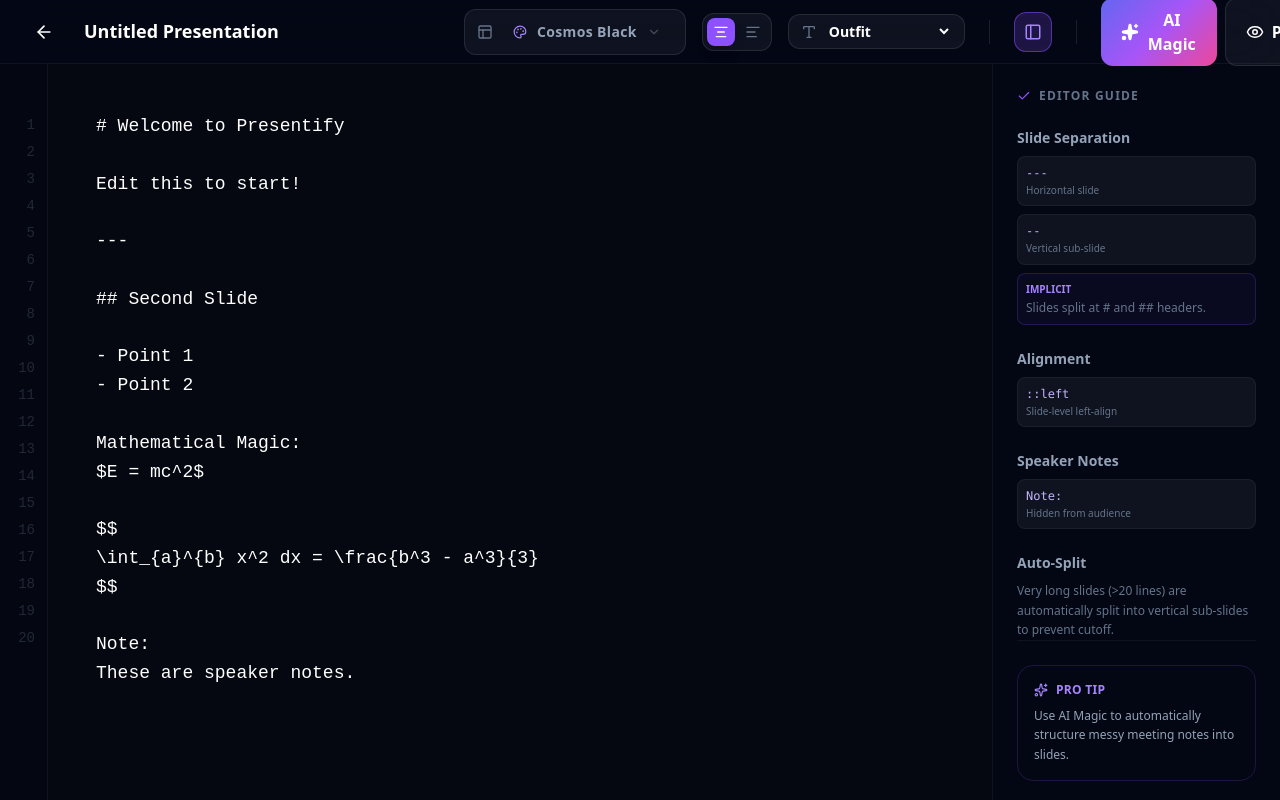
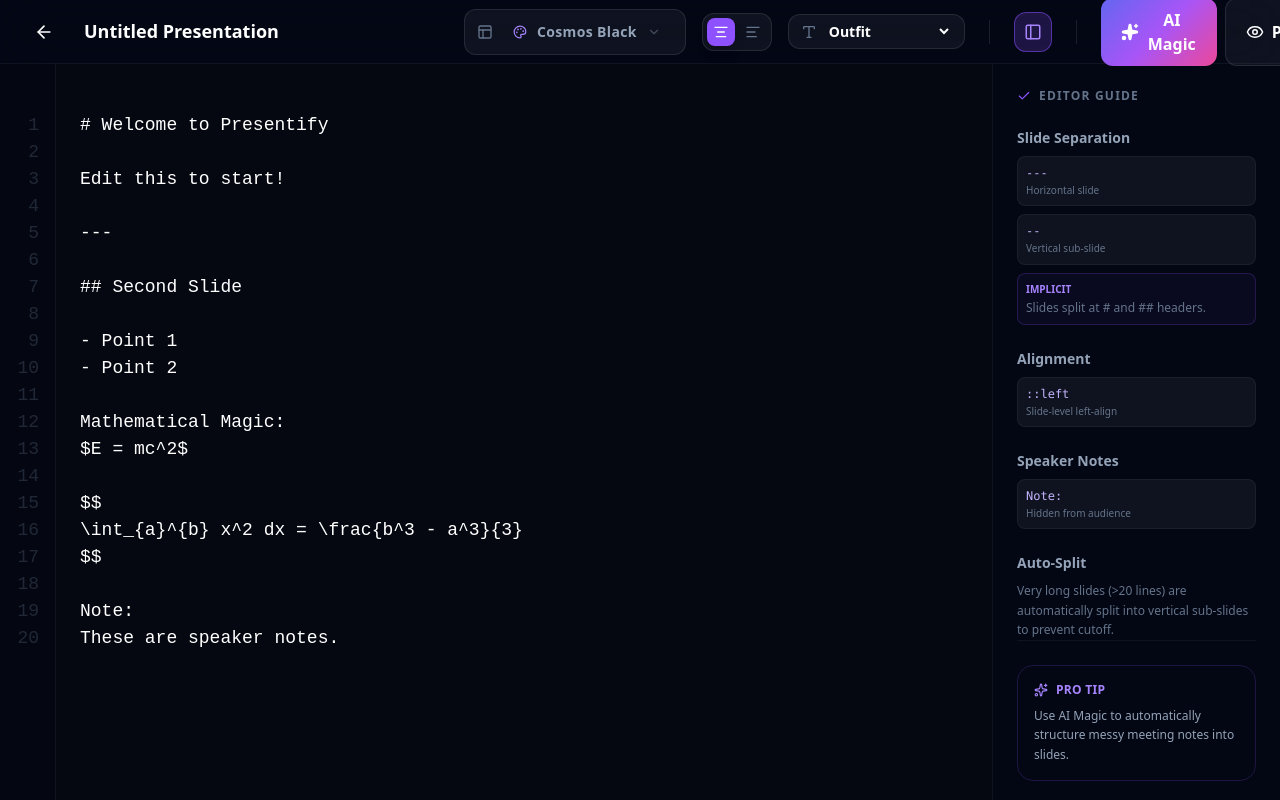
Before and after one commit to AlstonTang/presentify, a React (Vite) app: page / in a window 1280 px wide. Both pictures are taken after a click on the button "New Slide Deck". Shown: the top 800 px of the page. Built offline with nearby package versions, Linux system fonts and the light colour scheme.

Commit message:
Corrected line spacing

```diff
--- a/src/components/Dashboard.tsx
+++ b/src/components/Dashboard.tsx
@@ -24,7 +24,9 @@ export const Dashboard: React.FC<DashboardProps> = ({ onSelect, onCreate, onPlay
 
     const filteredPresentations = presentations.filter(p =>
         p.title.toLowerCase().includes(searchQuery.toLowerCase())
-    );
+    ).sort((p, q) =>
+		q.updatedAt - p.updatedAt
+	);
 
     const handleDeleteClick = (e: React.MouseEvent, id: string) => {
         e.stopPropagation();
--- a/src/components/Editor.tsx
+++ b/src/components/Editor.tsx
@@ -182,13 +182,14 @@ export const Editor: React.FC<EditorProps> = ({ presentation, onSave, onBack, on
                 {/* Sidebar Gutter / Line Numbers */}
                 <div
                     ref={gutterRef}
-                    className="w-12 bg-slate-950/20 border-r border-white/5 flex-none pt-[48px] pb-12 overflow-hidden select-none"
+                    className="w-14 bg-slate-950/20 border-r border-white/5 flex-none pt-12 pb-12 overflow-hidden select-none"
                     style={{ fontFamily: 'JetBrains Mono, monospace' }}
                 >
                     {Array.from({ length: lineCount }).map((_, i) => (
                         <div
                             key={i}
-                            className="h-[27px] leading-[27px] text-[14px] text-text-dim/30 text-right pr-3"
+                            className="text-[18px] text-text-dim/30 text-right pr-4"
+                            style={{ height: '27px', lineHeight: '27px' }}
                         >
                             {i + 1}
                         </div>
@@ -201,8 +202,8 @@ export const Editor: React.FC<EditorProps> = ({ presentation, onSave, onBack, on
                         value={markdown}
                         onScroll={handleScroll}
                         onChange={(e) => setMarkdown(e.target.value)}
-                        className="w-full h-full bg-transparent pt-[48px] pb-12 px-8 md:px-12 text-[18px] font-mono resize-none focus:outline-none placeholder:text-text-dim/20 leading-[27px] selection:bg-violet-500/30 overflow-y-auto whitespace-pre overflow-x-auto"
-                        style={{ fontFamily: 'JetBrains Mono, monospace' }}
+                        className="w-full h-full bg-transparent pt-12 pb-12 px-6 text-[18px] resize-none focus:outline-none placeholder:text-text-dim/20 selection:bg-violet-500/30 overflow-y-auto whitespace-pre overflow-x-auto"
+                        style={{ fontFamily: 'JetBrains Mono, monospace', lineHeight: '27px' }}
                         placeholder="Write your content here!"
                     />
 
--- a/src/components/PresentationViewer.tsx
+++ b/src/components/PresentationViewer.tsx
@@ -153,8 +153,8 @@ export const PresentationViewer: React.FC<PresentationViewerProps> = ({ markdown
         if (deckRef.current) {
             const deck = new Reveal(deckRef.current, {
                 plugins: [Markdown, Notes, Math.KaTeX],
-                width: 1920,
-                height: 1080,
+                width: window.screen.width,
+                height: window.screen.height,
                 margin: 0.1,
                 minScale: 0.1,
                 maxScale: 2.0,
--- a/src/utils/markdownParser.ts
+++ b/src/utils/markdownParser.ts
@@ -4,7 +4,7 @@ import type { SlideContent } from '../types';
  * Thresholds for auto-splitting long content
  */
 const AUTO_SPLIT_CHAR_LIMIT = 1500;
-const AUTO_SPLIT_LINE_LIMIT = 20;
+const AUTO_SPLIT_LINE_LIMIT = 24;
 
 export function parseMarkdownToSlides(markdown: string): SlideContent[] {
     // 1. Initial split by Horizontal separators (---, H1, H2)
@@ -144,7 +144,7 @@ function autoSplitIfLong(slide: SlideContent): SlideContent[] {
 
     return sections.map((sect, idx) => ({
         ...slide,
-        content: idx > 0 ? `${headerLevel} ${baseTitle} (Part ${idx + 1})\n\n${sect}` : sect,
+        content: idx > 0 ? `${headerLevel} ${baseTitle} (Part ${idx + 1} from above)\n\n${sect}` : sect,
         notes: idx === 0 ? slide.notes : ''
     }));
 }
```
